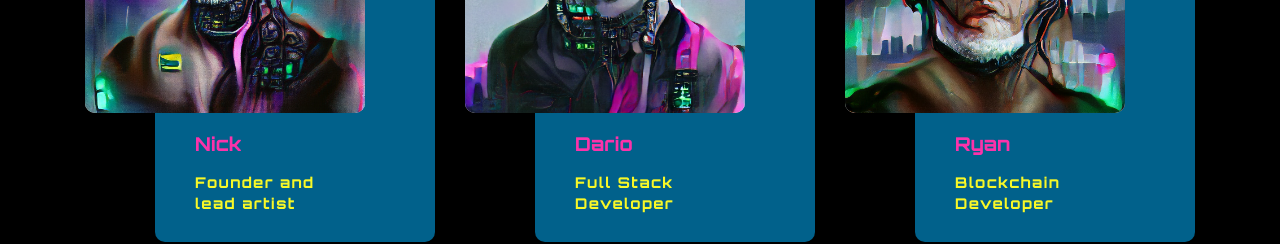
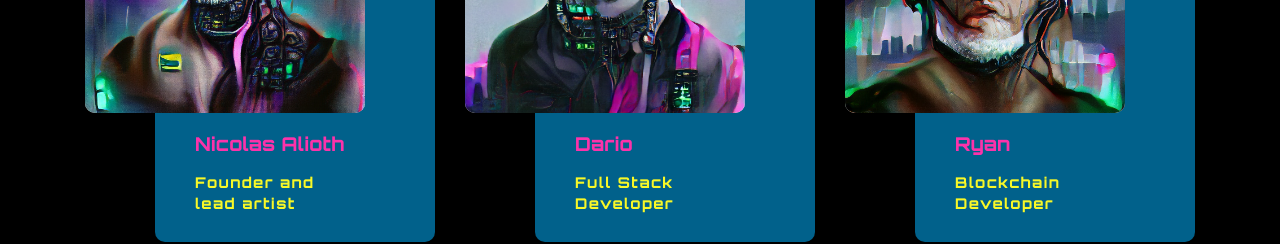
Before and after one commit to dar1ooo/CyberGen-landing-page, an Angular app: page / in a window 1280 px wide. Shown: the part 4500-4744 px from the top of the page. Built offline with nearby package versions, Linux system fonts and the light colour scheme.

Commit message:
DOXED NICK

```diff
--- a/src/app/components/team/team.component.html
+++ b/src/app/components/team/team.component.html
@@ -18,7 +18,7 @@
               <a><img src="../../../assets/images/other/nick.png" alt="" /></a>
             </div>
             <div class="lower-content">
-              <h3><a>Nick</a></h3>
+              <h3><a>Nicolas Alioth</a></h3>
               <div class="designation">Founder and lead artist</div>
             </div>
           </div>
```
